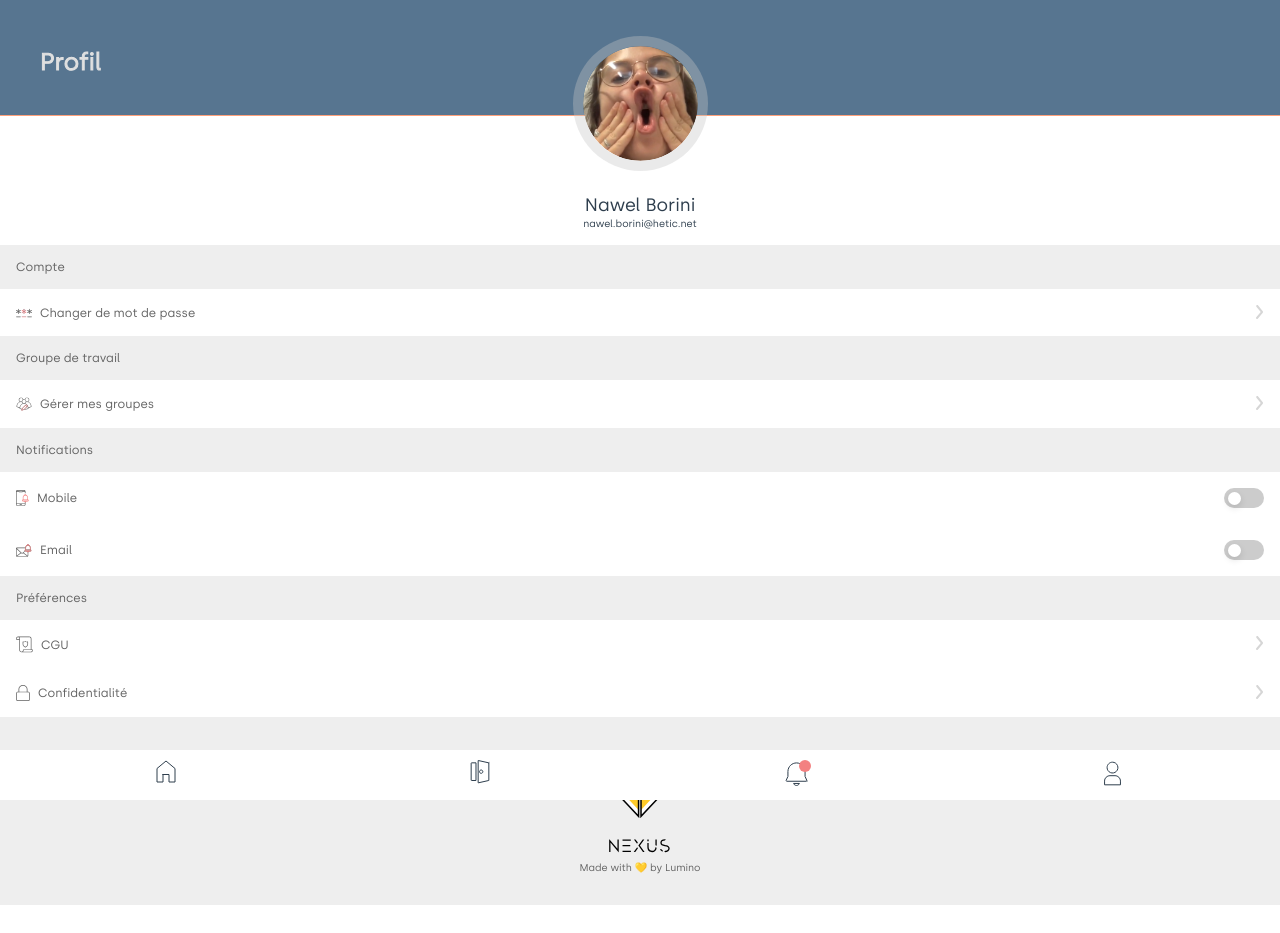
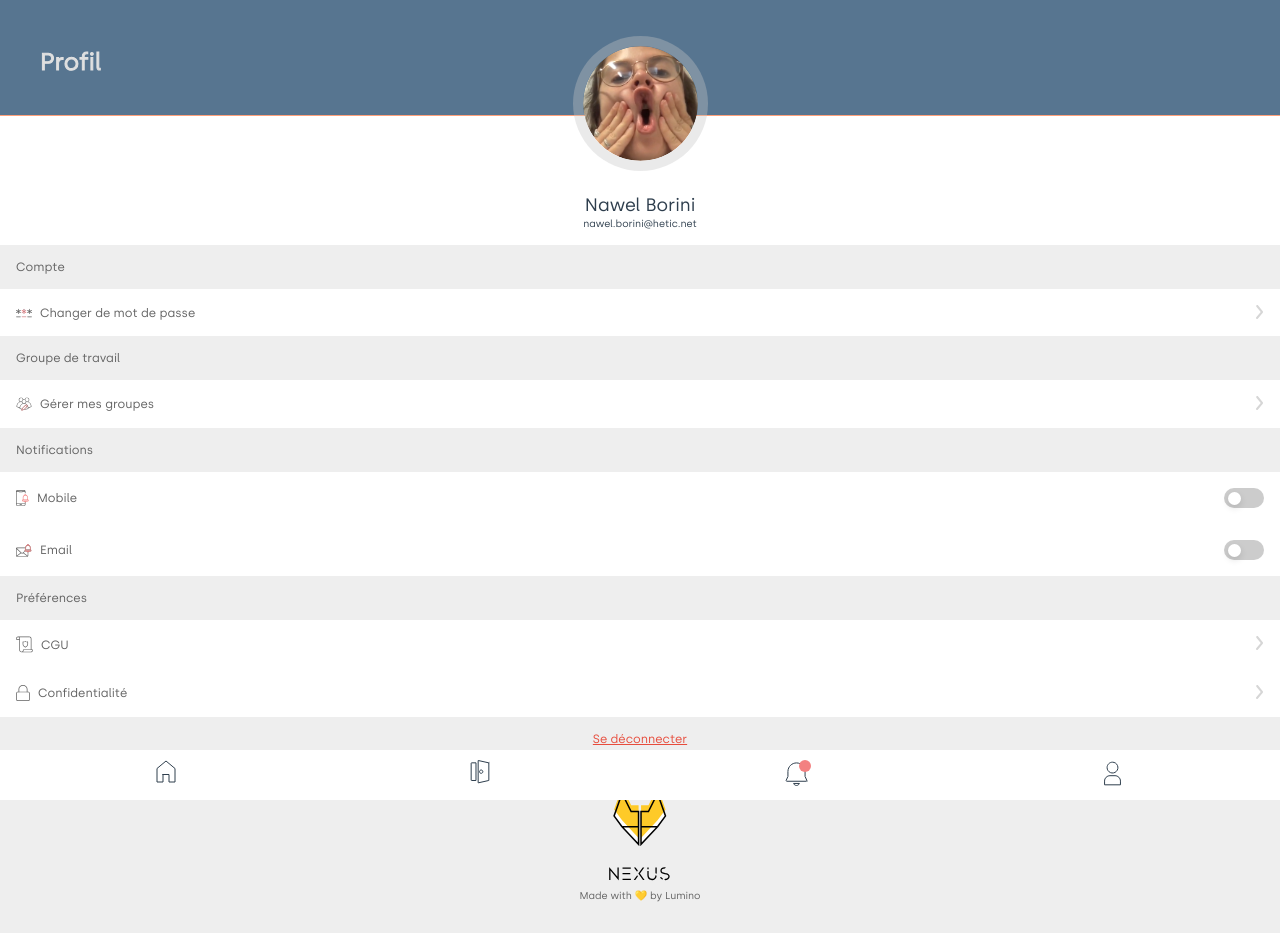
Before and after one commit to Klochette/iot-lumino, a React (Create React App) app: page /student/settings in a window 1280 px wide. Before the commit the page ends 905 px from the top, so only its background shows below. Built offline with nearby package versions, Linux system fonts and the light colour scheme.

Commit message:
add se deconnecter in profil page

```diff
--- a/src/app/routes/settings/Settings.module.scss
+++ b/src/app/routes/settings/Settings.module.scss
@@ -92,8 +92,13 @@
   }
 }
 
-.switch {
-  height: 50px;
+.disconnect {
+  margin-top: 1rem;
+  p {
+    @include text-style($negative-red);
+    text-decoration: underline;
+    text-align: center;
+  }
 }
 
 
--- a/src/app/routes/settings/Settings.tsx
+++ b/src/app/routes/settings/Settings.tsx
@@ -86,7 +86,9 @@ const Settings = (): JSX.Element => {
                     <RightArrow />
                 </div>
             </div>
-            <div className={styles.disconnect}></div>
+            <div className={styles.disconnect}>
+                <p>Se déconnecter</p>
+            </div>
             <div className={styles.credits}>
                 <LuminoLogo className={styles.luminoLogo} />
                 <NexusLogo />
--- a/src/scss/global/_variables.scss
+++ b/src/scss/global/_variables.scss
@@ -9,6 +9,7 @@ $green-light: #e3ffbf;
 $green-dark: #95e1d3;
 $grey-dark: #616161;
 $grey-light: #e0e0e0;
+$negative-red: #E74C3C;
 
 $white: #fff;
 $grey-background: #eeeeee;
```
